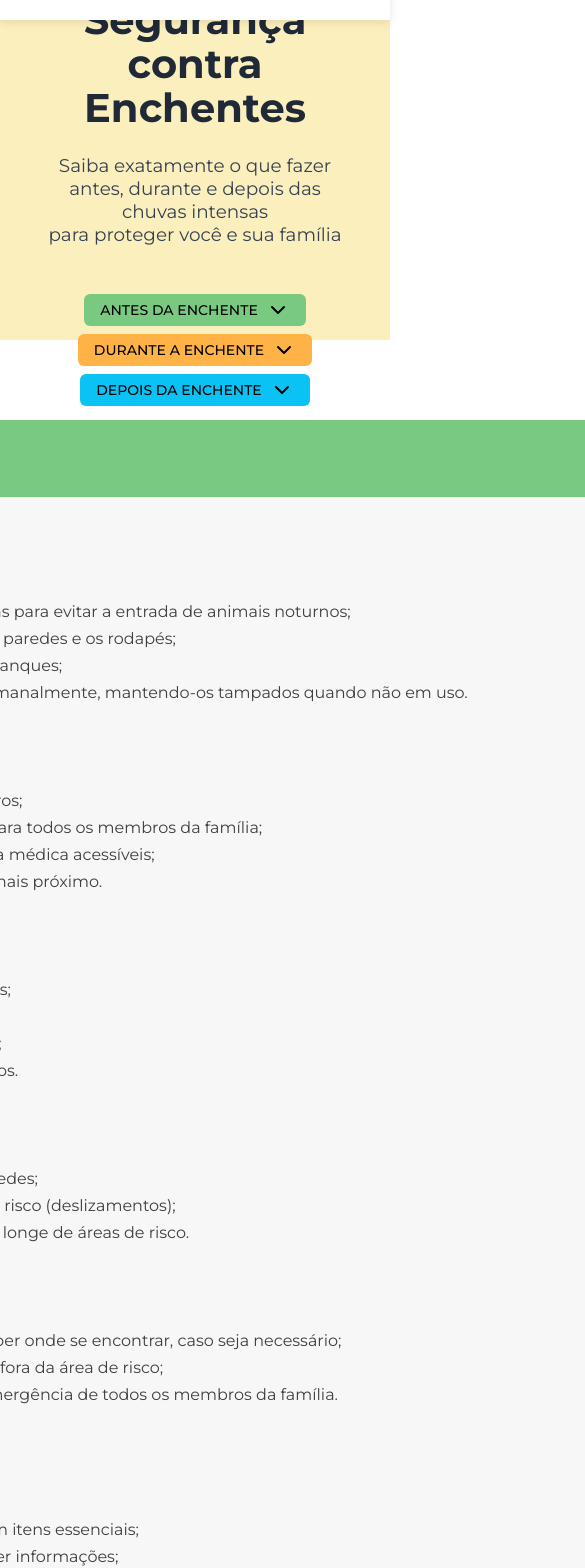
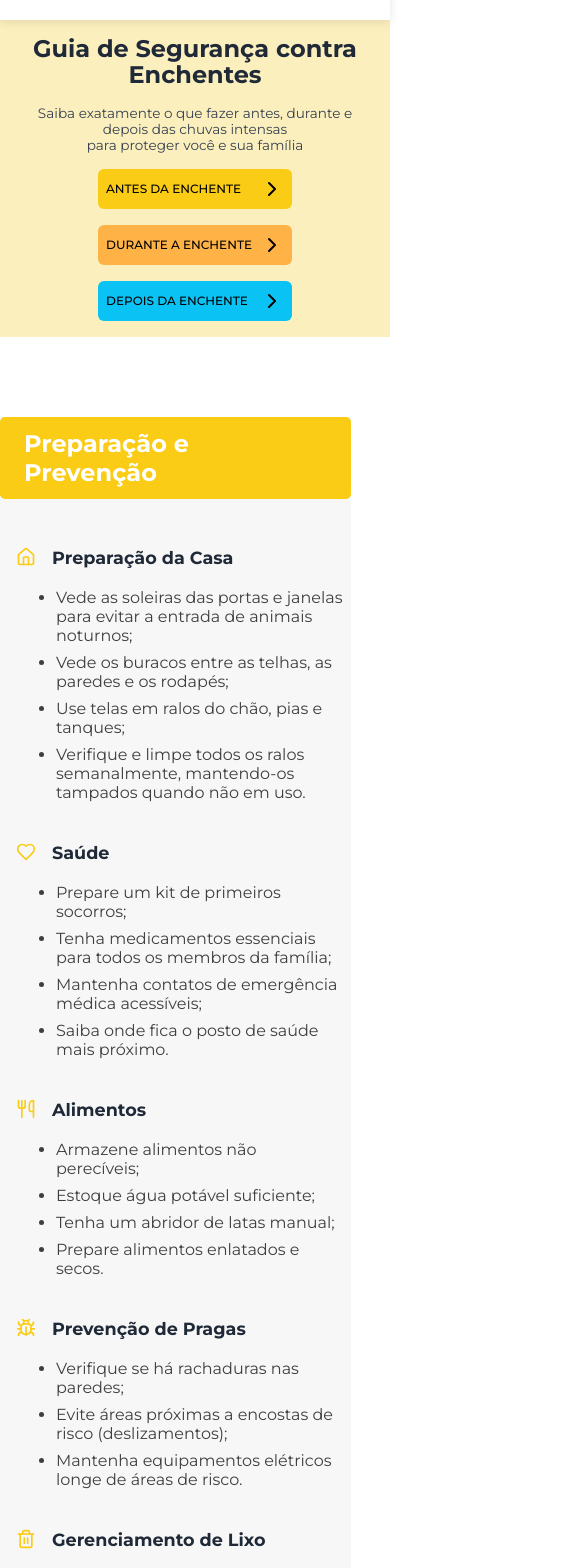
Before and after one commit to mgabriiella/AlertaRisk, a React (Vite) app in the folder front/: page /orientacoes in a window 390 px wide. Shown: the part 60-1628 px from the top of the page, 585 px wide, since content can reach past the window. Built offline with nearby package versions, Linux system fonts and the light colour scheme.

Commit message:
Pagina Orientacoes atualizada e responsiva

```diff
--- a/front/src/pages/Orientacoes/Orientacoes.jsx
+++ b/front/src/pages/Orientacoes/Orientacoes.jsx
@@ -1,6 +1,7 @@
 import React from "react";
 import { BrowserRouter as Router, Routes, Route } from "react-router-dom";
-import { ChevronDown, House, Heart, Utensils, Bug, Trash2, ShieldCheck, GlassWater, Bone, Phone, TriangleAlert } from "lucide-react";
+import { House, Heart, Utensils, Bug, Trash2, ShieldCheck, GlassWater, Bone, Phone, TriangleAlert, ChevronRight } from "lucide-react";
+import CallToAction from '../../components/CallToAction/CallToAction';
 import "./orientacoes.css";
 
 function Orientacoes () {
@@ -16,21 +17,21 @@ function Orientacoes () {
         </p>
 
         <div className="button-container">
-          <button className="btn btn-verde" onClick={() => document.getElementById('antes-enchente').scrollIntoView({ behavior: 'smooth' })}>ANTES DA ENCHENTE <ChevronDown /></button>
-          <button className="btn btn-laranja" onClick={() => document.getElementById('durante-enchente').scrollIntoView({ behavior: 'smooth' })}>DURANTE A ENCHENTE <ChevronDown /></button>
-          <button className="btn btn-azul" onClick={() => document.getElementById('depois-enchente').scrollIntoView({ behavior: 'smooth' })}>DEPOIS DA ENCHENTE <ChevronDown /></button>
+          <button className="btn btn-amarelo" onClick={() => document.getElementById('antes-enchente').scrollIntoView({ behavior: 'smooth' })}>ANTES DA ENCHENTE <ChevronRight /></button>
+          <button className="btn btn-laranja" onClick={() => document.getElementById('durante-enchente').scrollIntoView({ behavior: 'smooth' })}>DURANTE A ENCHENTE <ChevronRight /></button>
+          <button className="btn btn-azul" onClick={() => document.getElementById('depois-enchente').scrollIntoView({ behavior: 'smooth' })}>DEPOIS DA ENCHENTE <ChevronRight /></button>
         </div>
       </div>
 
       {/* Antes da enchente */}
       <div>
         {/* Preparação da Casa */}
-        <div className="section-header-verde" id="antes-enchente">
+        <div className="section-header-amarelo" id="antes-enchente">
           <h2>Preparação e Prevenção</h2>
         </div>
         <div className="content-preparacao">
           <h2>
-            <House className="icon-verde" />
+            <House className="icon-amarelo" />
             Preparação da Casa
           </h2>
           <div className="section-content">
@@ -42,11 +43,10 @@ function Orientacoes () {
             </ul>
           </div>
 
-
         {/* Saúde */}
         <div className="section">
           <h2>
-            <Heart className="icon-verde" />
+            <Heart className="icon-amarelo" />
             Saúde
           </h2>
           <div className="section-content">
@@ -62,7 +62,7 @@ function Orientacoes () {
         {/* Alimentos */}
         <div className="section">
           <h2>
-            <Utensils className="icon-verde" />
+            <Utensils className="icon-amarelo" />
             Alimentos
           </h2>
           <div className="section-content">
@@ -78,7 +78,7 @@ function Orientacoes () {
         {/* Prevenção de Pragas */}
         <div className="section">
           <h2>
-            <Bug className="icon-verde" />
+            <Bug className="icon-amarelo" />
             Prevenção de Pragas
           </h2>
           <div className="section-content">
@@ -93,7 +93,7 @@ function Orientacoes () {
         {/* Gerenciamento de Lixo */}
         <div className="section">
           <h2>
-            <Trash2 className="icon-verde" />
+            <Trash2 className="icon-amarelo" />
             Gerenciamento de Lixo
           </h2>
           <div className="section-content">
@@ -108,7 +108,7 @@ function Orientacoes () {
         {/* Preparação Geral */}
         <div className="section">
           <h2>
-            <ShieldCheck className="icon-verde" />
+            <ShieldCheck className="icon-amarelo" />
             Preparação Geral
           </h2>
           <div className="section-content">
@@ -127,19 +127,19 @@ function Orientacoes () {
           <div className="contacts-grid">
             <div className="contact-item">
               <h3>Defesa Civil</h3>
-              <p className="contact-number">199</p>
+              <a href="tell:199" className="contact-number">199</a>
             </div>
             <div className="contact-item">
               <h3>SAMU</h3>
-              <p className="contact-number">192</p>
+              <a href="tell:192" className="contact-number">192</a>
             </div>
             <div className="contact-item">
               <h3>Bombeiros</h3>
-              <p className="contact-number">193</p>
+              <a href="tell:193" className="contact-number">193</a>
             </div>
             <div className="contact-item">
               <h3>Polícia</h3>
-              <p className="contact-number">190</p>
+              <a href="tell:190" className="contact-number">190</a>
             </div>
           </div>
         </div>
@@ -292,9 +292,10 @@ function Orientacoes () {
           </div>
         </div>
       </div>
+      </div>
 
+      <CallToAction />
 
-    </div>
     </>
 )
 }
--- a/front/src/pages/Orientacoes/orientacoes.css
+++ b/front/src/pages/Orientacoes/orientacoes.css
@@ -1,3 +1,4 @@
+/* Container Principal */
 .container-orientacoes {
   width: 100%;
   margin: auto;
@@ -9,10 +10,9 @@
   align-items: center;
 }
 
-  /* Header styles */
+/* Header */
 .header-orientacoes {
   background-color: #fbefbd;
-    height: 20rem;
   padding: 2.5rem;
   width: 100%;
   text-align: center;
@@ -50,58 +50,71 @@
   cursor: pointer;
 }
 
-  .btn-verde {
-    background-color: #79ca80;
+.btn-amarelo {
+  background-color: #facc15;
+  display: flex;
   justify-content: space-between;
   align-items: center;
-    display: flex;
   gap: 0.5rem;
 }
 
 .btn-laranja {
   background-color: #ffb347;
+  display: flex;
   justify-content: space-between;
   align-items: center;
-    display: flex;
   gap: 0.5rem;
 }
 
 .btn-azul {
   background-color: #0ac3f4;
+  display: flex;
   justify-content: space-between;
   align-items: center;
-    display: flex;
   gap: 0.5rem;
 }
 
-  /* Content styles */
-  .content-preparacao {
+/* Content */
+.content-preparacao,
+.content-acoes,
+.content-recuperacao {
   background-color: #f7f7f7;
   padding: 1rem;
   margin-bottom: 1.5rem;
   width: 70rem;
+  max-width: 100%; /* Garante que não exceda a largura da tela */
+}
+
+.content-acoes {
+  height: auto; /* Remove altura fixa para responsividade */
 }
 
 .section {
   margin-bottom: 1.5rem;
 }
 
-  .content-preparacao h2 {
+.content-preparacao h2,
+.content-acoes h2,
+.content-recuperacao h2 {
   font-weight: bold;
-    color: #1f2937; /* gray-800 */
+  color: #1f2937;
   margin-bottom: 0.5rem;
   margin-top: 2rem;
   padding: 0.5rem 1.5rem;
+  display: flex;
+  align-items: center;
+  gap: 0.5rem;
 }
 
-  .section-header-verde {
-    background-color: #79CA80;
+.section-header-amarelo {
+  background-color: #facc15;
   color: #ffffff;
   padding: 1.5rem 3rem;
   font-weight: 500;
   border-radius: 0.3rem;
   margin-top: 5rem;
   width: 70rem;
+  max-width: 100%;
 }
 
 .section-header-laranja {
@@ -111,6 +124,7 @@
   font-weight: 500;
   border-radius: 0.3rem;
   width: 70rem;
+  max-width: 100%;
 }
 
 .section-header-azul {
@@ -120,27 +134,27 @@
   font-weight: 500;
   border-radius: 0.3rem;
   width: 70rem;
+  max-width: 100%;
 }
 
-  .icon-verde {
-    width: 1.25rem;
-    height: 1.25rem;
-    margin-right: 0.5rem;
-    color: #91c55a; /*inserir o gradient*/
-  }
-
-  .icon-laranja {
-    width: 1.25rem;
-    height: 1.25rem;
-    margin-right: 0.5rem;
-    color: #f09819; /*inserir o gradient*/
-  }
-
+.icon-amarelo,
+.icon-laranja,
 .icon-azul {
   width: 1.25rem;
   height: 1.25rem;
   margin-right: 0.5rem;
-    color: #36d1dc; /*inserir o gradient*/
+}
+
+.icon-amarelo {
+  color: #facc15;
+}
+
+.icon-laranja {
+  color: #f09819;
+}
+
+.icon-azul {
+  color: #36d1dc;
 }
 
 .section-content {
@@ -158,10 +172,10 @@
   margin-bottom: 0.5rem;
 }
 
-  /* Contacts section */
+/* Contatos de Emergência */
 .contacts-header {
-    color: #91c55a;
-    border-bottom: 8px solid #91c55a;
+  color: #facc15;
+  border-bottom: 8px solid #facc15;
   font-size: 1.25rem;
   border-radius: 5px;
   margin: 0 1.5rem;
@@ -173,8 +187,6 @@
   gap: 0.1rem;
   margin-top: 1.5rem;
   margin-left: 1.5rem;
-
-
 }
 
 .contact-item {
@@ -190,37 +202,149 @@
 .contact-number {
   font-size: 2rem;
   font-weight: bold;
-    color: #91c55a;
+  color: #facc15;
 }
 
-  /* Alerts section */
-  .content-acoes {
-    background-color: #f7f7f7;
-    padding: 1rem;
-    margin-bottom: 1.5rem;
-    width: 70rem;
-    height: 60rem;
+/* Media Queries para Responsividade */
+@media (max-width: 1024px) {
+  .header-orientacoes {
+    padding: 2rem;
   }
 
-  .content-acoes h2 {
-    font-weight: bold;
-    color: #1f2937;
-    margin-bottom: 0.5rem;
-    margin-top: 2rem;
-    padding: 0.5rem 1.5rem;
+  .header-orientacoes h1 {
+    font-size: 2rem;
   }
 
-  .content-recuperacao {
-    background-color: #f7f7f7;
-    padding: 1rem;
-    margin-bottom: 1.5rem;
-    width: 70rem;
+  .subtitle {
+    font-size: 1rem;
+    margin-bottom: 2rem;
   }
 
+  .content-preparacao,
+  .content-acoes,
+  .content-recuperacao,
+  .section-header-amarelo,
+  .section-header-laranja,
+  .section-header-azul {
+    width: 90%;
+  }
+
+  .contacts-grid {
+    grid-template-columns: repeat(2, 1fr);
+    gap: 1rem;
+  }
+}
+
+@media (max-width: 768px) {
+  .header-orientacoes {
+    height: auto;
+    padding: 1.5rem;
+  }
+
+  .header-orientacoes h1 {
+    font-size: 1.75rem;
+  }
+
+  .subtitle {
+    font-size: 0.9rem;
+    margin-top: 1rem;
+    margin-bottom: 1.5rem;
+  }
+
+  .button-container {
+    flex-direction: column;
+    gap: 1rem;
+  }
+
+  .btn {
+    width: 100%;
+    max-width: 200px;
+    padding: 0.5rem 1rem;
+  }
+
+  .content-preparacao,
+  .content-acoes,
+  .content-recuperacao,
+  .section-header-amarelo,
+  .section-header-laranja,
+  .section-header-azul {
+    padding: 0.75rem;
+  }
+
+  .content-preparacao h2,
+  .content-acoes h2,
   .content-recuperacao h2 {
-    font-weight: bold;
-    color: #1f2937;
-    margin-bottom: 0.5rem;
-    margin-top: 2rem;
-    padding: 0.5rem 1.5rem;
+    font-size: 1.25rem;
+    padding: 0.5rem 1rem;
   }
+
+  .section-header-amarelo,
+  .section-header-laranja,
+  .section-header-azul {
+    padding: 1rem 2rem;
+  }
+
+  .contacts-grid {
+    grid-template-columns: 1fr;
+    margin-left: 0;
+  }
+
+  .contact-item {
+    margin: 0.5rem 0;
+  }
+}
+
+@media (max-width: 480px) {
+  .header-orientacoes {
+    padding: 1rem;
+  }
+
+  .header-orientacoes h1 {
+    font-size: 1.5rem;
+  }
+
+  .subtitle {
+    font-size: 0.85rem;
+    margin-bottom: 1rem;
+  }
+
+  .btn {
+    font-size: 0.75rem;
+    padding: 0.5rem;
+  }
+
+  .content-preparacao,
+  .content-acoes,
+  .content-recuperacao,
+  .section-header-amarelo,
+  .section-header-laranja,
+  .section-header-azul {
+    padding: 0.5rem;
+  }
+
+  .content-preparacao h2,
+  .content-acoes h2,
+  .content-recuperacao h2 {
+    font-size: 1.1rem;
+    padding: 0.5rem;
+  }
+
+  .section-header-amarelo,
+  .section-header-laranja,
+  .section-header-azul {
+    padding: 0.75rem 1.5rem;
+    font-size: 1rem;
+  }
+
+  .section-content {
+    padding-left: 1rem;
+  }
+
+  ul {
+    padding-left: 2rem;
+  }
+
+  .contact-number {
+    font-size: 1.5rem;
+  }
+}
```
Lines whose indentation alone changed are shown as unchanged.
